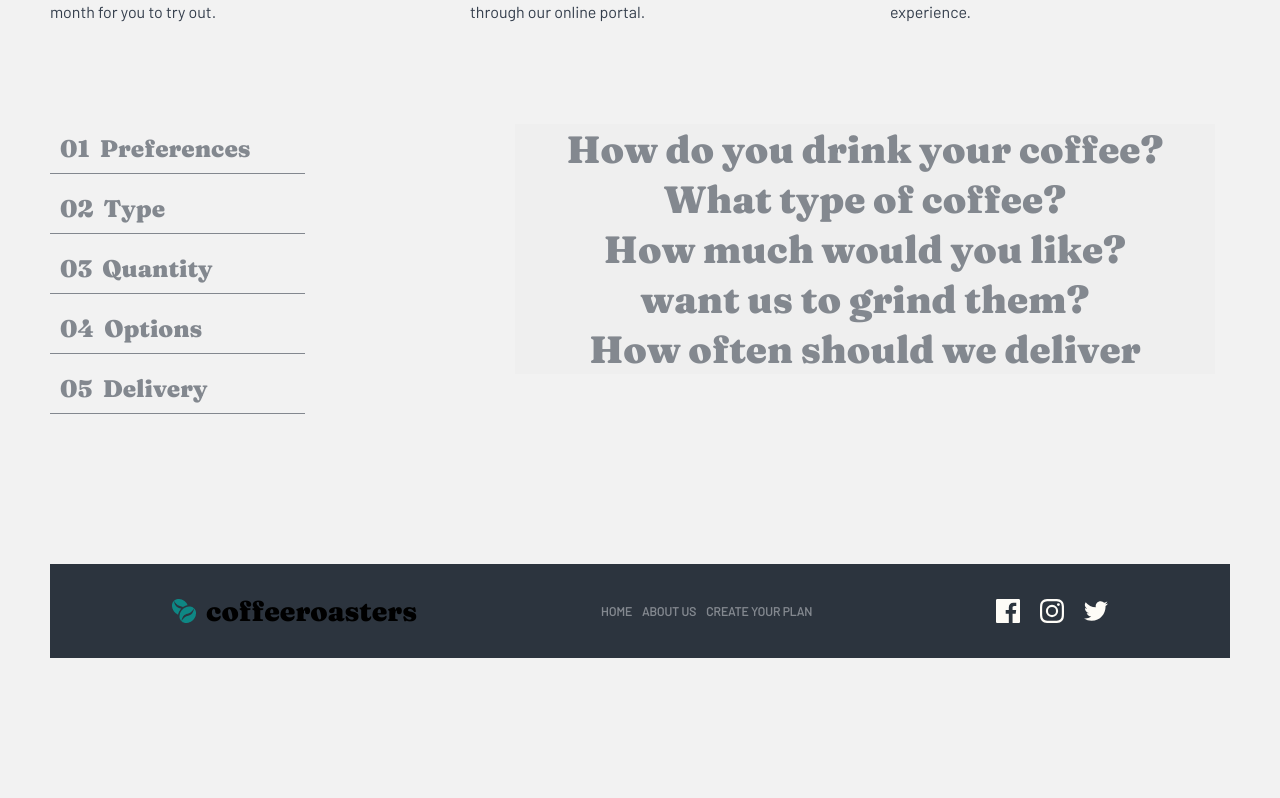
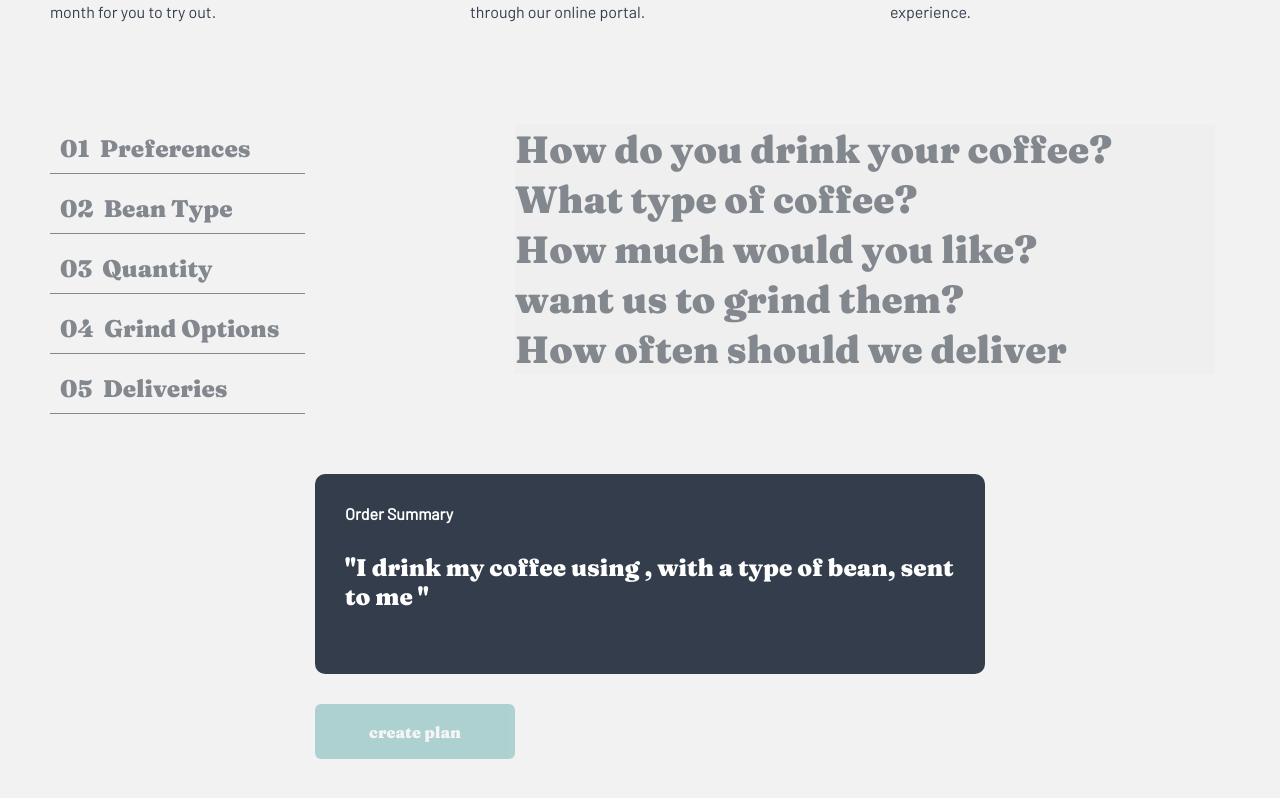
Before and after one commit to mariamdatuka/coffee-app, a React (Vite) app: page /createplan in a window 1280 px wide. Shown: the part 1182-1980 px from the top of the page. Before the commit the page ends 1890 px from the top, so only its background shows below. Built offline with nearby package versions, Linux system fonts and the light colour scheme.

Commit message:
added functionality

```diff
--- a/src/Types.ts
+++ b/src/Types.ts
@@ -1,6 +1,7 @@
 export interface BtnProps{
   text:string,
   onClick: (event: React.MouseEvent<HTMLButtonElement>) => void;
+  style:React.CSSProperties,
 }
 
 export interface Options{
--- a/src/components/Button/Button.tsx
+++ b/src/components/Button/Button.tsx
@@ -2,11 +2,11 @@ import React from 'react'
 import styled from 'styled-components'
 import { BtnProps } from '../../Types'
 
-const Button = ({text,onClick}:BtnProps) => {
+const Button = ({text,onClick,style}:BtnProps) => {
 
   return (
     <>
-     <MainButton onClick={onClick}>
+     <MainButton onClick={onClick} style={style}>
        {text}
      </MainButton>
     </>
--- a/src/pages/Plan/Plan.tsx
+++ b/src/pages/Plan/Plan.tsx
@@ -1,7 +1,8 @@
-import React,{useState} from 'react'
+import React,{useState,useEffect} from 'react'
 import Steps from '../../components/Steps/Steps';
-import {Container,Wrapper,GridContainer,GridItem,Container2, ListBox, ListItem} from './Styles';
+import {Container,Wrapper,GridContainer,GridItem,Container2, ListBox, ListItem,Summary} from './Styles';
 import { Options } from '../../Types';
+import Button from '../../components/Button/Button';
 const questions=[
     {
         id:1,
@@ -101,8 +102,8 @@ const questions=[
 const Plan = () => {
     const [active,setActive]=useState<number|null>(null);
     const [selectedOption, setSelectedOption] = useState<Options[]>([]);
-    const [color,setColor]=useState<boolean>(false);
-
+    const [isCapsulesSelected, setIsCapsulesSelected] = useState<boolean>(false);
+    const [isDisabled, setIsDisabled] = useState<boolean>(true);
 
 
     const handleClick = (id:number, toggle = true) => {
@@ -110,6 +111,9 @@ const Plan = () => {
     };
 
     const handleListItemClick = (id:number) => {
+      if (id === 4 && selectedOption.some(option => option.selectedOption === 'Capsules')) {
+        return;
+    }
       handleClick(id, false);
     };
 
@@ -133,9 +137,27 @@ const Plan = () => {
           return updatedSelectedOptions;
         }
       });
+
+      if(questionId===1 && optionName==='Capsules'){
+        setIsCapsulesSelected(true);
+      }else{
+        setIsCapsulesSelected(false);
+      }
     };
 
+    const handleButtonClick=()=>{
 
+    }
+
+    const disapleButton=()=>{
+      if(selectedOption.length===5 || selectedOption.length===4){
+          setIsDisabled(false);
+      }
+    }
+
+ useEffect(()=>{
+   disapleButton();
+ }, [selectedOption])
 
   return (
     <>
@@ -154,26 +176,30 @@ const Plan = () => {
             </ListItem>
             <ListItem onClick={() => handleListItemClick(2)}>
                 <span>02</span>
-                <p>Type</p>
+                <p>Bean Type</p>
             </ListItem>
             <ListItem onClick={() => handleListItemClick(3)}>
                 <span>03</span>
                 <p>Quantity</p>
             </ListItem>
-            <ListItem onClick={() => handleListItemClick(4)}>
+            <ListItem onClick={() => handleListItemClick(4)}
+              style={{ opacity: isCapsulesSelected ? 0.5 : 1, pointerEvents: isCapsulesSelected ? "none" : "auto" }}>
                 <span>04</span>
-                <p>Options</p>
+                <p>Grind Options</p>
             </ListItem>
             <ListItem onClick={() => handleListItemClick(5)}>
                 <span>05</span>
-                <p>Delivery</p>
+                <p>Deliveries</p>
             </ListItem>
           </ListBox>
             <div>
             {
             questions.map((item)=>(
                 <Container2 key={item.id}>
-                  <button onClick={()=>handleClick(item.id)}>
+                  <button onClick={()=>handleClick(item.id)}
+                   disabled={item.id === 4 && selectedOption[0]?.selectedOption.includes('Capsules')}
+                   style={{opacity:item.id === 4 && selectedOption[0]?.selectedOption.includes('Capsules')?0.5:1}}
+                   >
                     {item.question}
                   </button>
                   {
@@ -188,14 +214,16 @@ const Plan = () => {
               </Container2>
             ))
            }
-            {selectedOption && selectedOption.map((item,index)=>(
-               <div key={index}>
-                  {item.selectedOption}
-               </div>
-           ))
-           }
-      </div>
-    </div>
+        <Summary>
+           <h4>Order Summary</h4>
+           <p>"I drink my coffee using <span>{selectedOption[0]?.selectedOption}</span>, with a <span>{selectedOption[1]?.selectedOption}</span> type of bean, sent to me <span>{selectedOption[3]?.selectedOption}</span>"</p>
+        </Summary>
+        <Button text='create plan' onClick={handleButtonClick}
+                style={{opacity:isDisabled?0.3:1,
+                pointerEvents: isDisabled ? "none" : "auto" }}
+                />
+         </div>
+       </div>
     </>
   )
 }
--- a/src/pages/Plan/Styles.ts
+++ b/src/pages/Plan/Styles.ts
@@ -73,6 +73,7 @@ export const Container2=styled.div`
       color:#83888F;
       font-family:inherit;
       cursor:pointer;
+      text-align:left;
     }
 `
 
@@ -94,8 +95,33 @@ export const ListItem=styled.div`
   color: #83888F;
   font-size:24px;
 }
+
 & span {
   color: #83888F;
   font-size:24px;
 }
 `
+
+export const Summary=styled.div`
+   width:670px;
+   height:200px;
+   padding:30px;
+   border-radius:10px;
+   margin-top:100px;
+   margin-bottom:30px;
+   background-color: #333D4B;
+
+ & h4{
+  font-family:'Barlow', serif;
+  font-size:16px;
+  color:#FFFFFF;
+ }
+ & p{
+  margin-top:30px;
+  font-size:24px;
+  color:#fff;
+ }
+ & p span{
+  color:#0E8784;
+ }
+`
```
